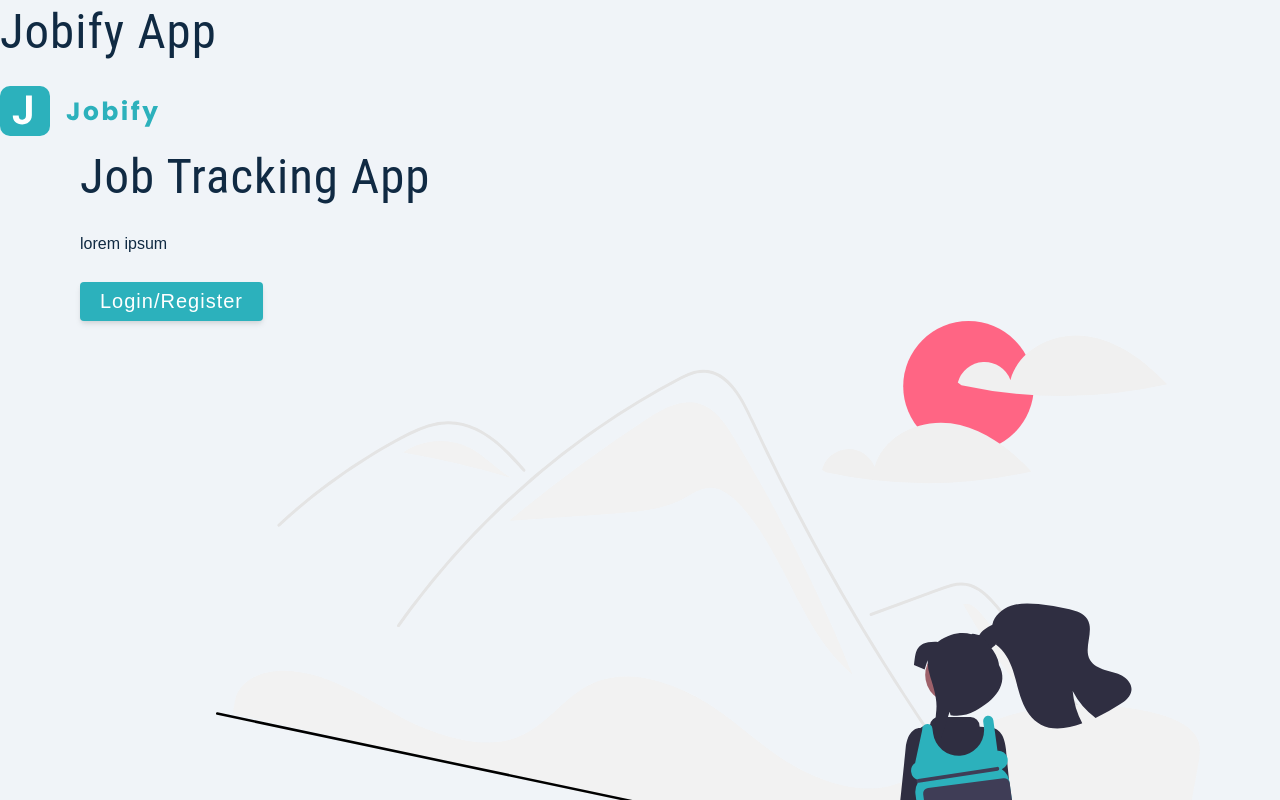
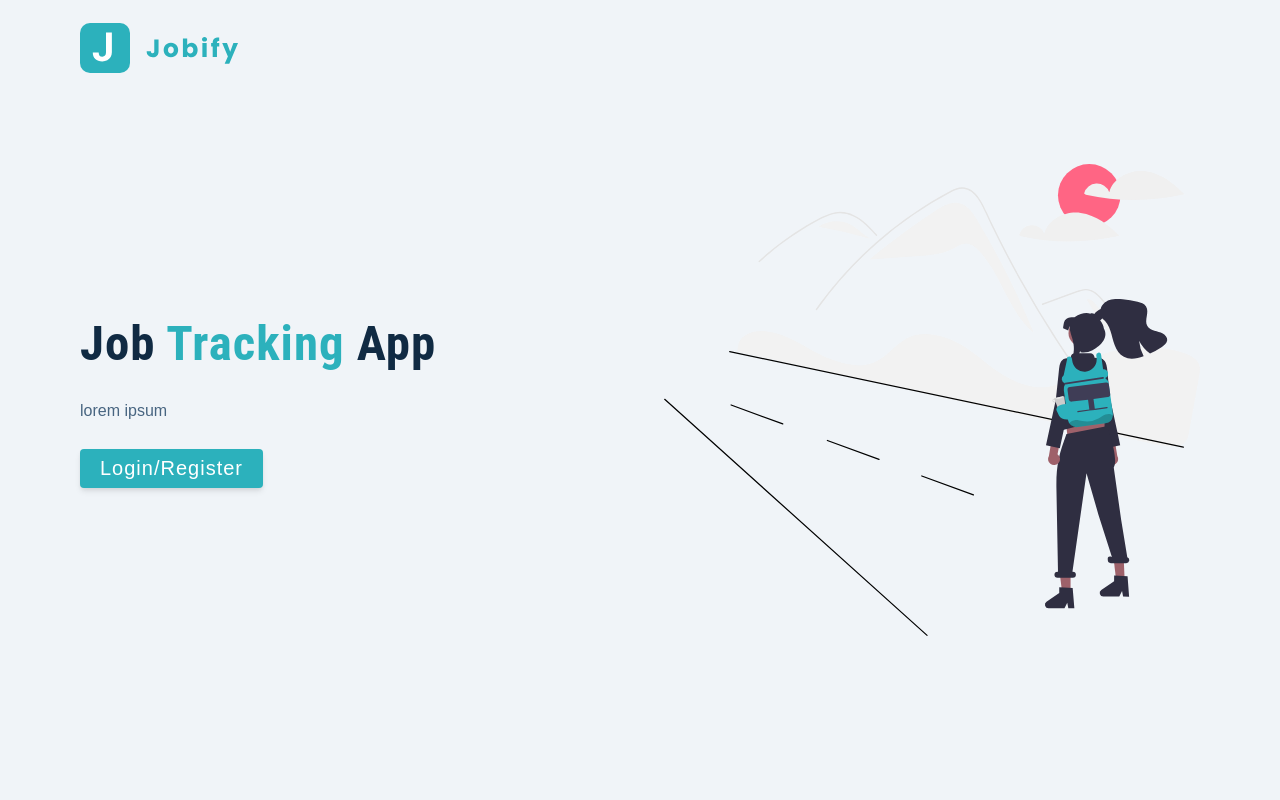
Before and after one commit to MikeB1234/Jobify-App---MERN-Fullstack, a React (Create React App) app in the folder client/: page /landing in a window 1280 px wide. Shown: the top 800 px of the page. Built offline with nearby package versions, Linux system fonts and the light colour scheme.

Commit message:
styled Langing Page component with Style-Components

```diff
--- a/client/package.json
+++ b/client/package.json
@@ -10,6 +10,7 @@
     "react": "^18.0.0",
     "react-dom": "^18.0.0",
     "react-scripts": "5.0.0",
+    "styled-components": "^5.3.5",
     "web-vitals": "^2.1.4"
   },
   "scripts": {
--- a/client/src/App.js
+++ b/client/src/App.js
@@ -1,11 +1,13 @@
 import Landing from './pages/Landing'
+import styled from 'styled-components'
+
+
 
 function App() {
   return (
-    <>
-      <h1>Jobify App</h1>
+    <div>
       <Landing />
-    </>
+    </div>
   )
 
 }
--- a/client/src/pages/Landing.js
+++ b/client/src/pages/Landing.js
@@ -1,9 +1,10 @@
 import logo from '../assets/images/logo.svg'
 import main from '../assets/images/main.svg'
+import Wrapper from '../assets/wrappers/LandingPage'
 
 const Landing = () => {
     return (
-        <main>
+        <Wrapper>
             <nav>
                 <img src={logo} alt='jobify' className='logo' />
             </nav>
@@ -21,7 +22,7 @@
                 </div>
                 <img src={main} alt="job hunt" className="img main-img" />
             </div>
-        </main>
+        </Wrapper>
     )
 }
 
```
Also changed, not shown: 1 other file (tests, documents, lock files or other folders).
